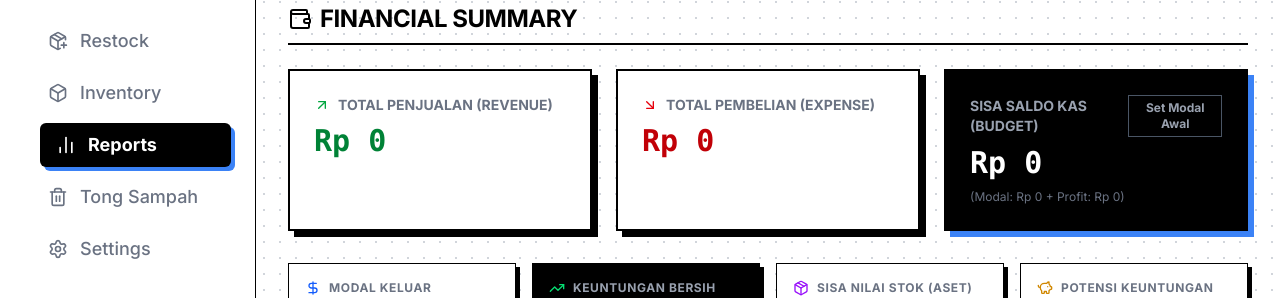
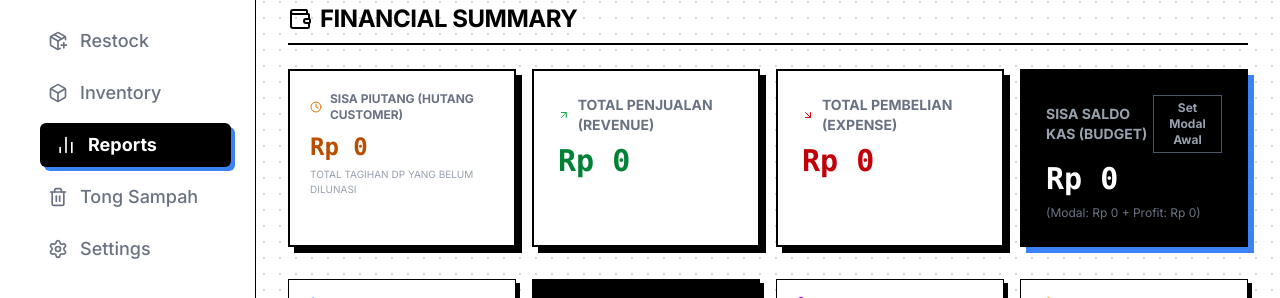
Before and after one commit to Elaziizzz/byscaperfume, a Next.js app: page /reports in a window 1280 px wide. Shown: the part 262-560 px from the top of the page. Built offline with nearby package versions, Linux system fonts and the light colour scheme; no server answers; the database is empty.

Commit message:
fix: remove literal dollar signs in Pelunasan and integrate DP/Piutang to Reports and Google Sheets

```diff
--- a/src/app/api/sheets/sync/route.ts
+++ b/src/app/api/sheets/sync/route.ts
@@ -43,10 +43,10 @@ async function ensureSheetExists(year: string, sheets: any) {
     // Write Headers
     await sheets.spreadsheets.values.update({
       spreadsheetId: SPREADSHEET_ID,
-      range: `${year}!A1:I1`,
+      range: `${year}!A1:N1`,
       valueInputOption: 'RAW',
       requestBody: {
-        values: [['ID Transaksi', 'Tanggal', 'Waktu', 'Toko', 'Tipe', 'Nama Barang', 'Qty', 'Total Harga', 'Status']],
+        values: [['ID Transaksi', 'Tanggal', 'Waktu', 'Toko', 'Tipe', 'Nama Barang', 'Qty', 'Total Harga', 'Status', 'Nama Customer', 'No Telp', 'Status Pembayaran', 'DP Dibayar', 'Sisa Kurang']],
       },
     });
   }
@@ -115,6 +115,15 @@ export async function POST(req: Request) {
 
       const rowIndex = rows.findIndex((row: any) => row[0] === payload.invoiceNo);
       if (rowIndex !== -1) {
+        const isFullLunas = payload.status === 'LUNAS';
+        await sheets.spreadsheets.values.update({
+          spreadsheetId: SPREADSHEET_ID,
+          range: `${year}!I${rowIndex + 1}`,
+          valueInputOption: 'RAW',
+          requestBody: {
+            values: [[isFullLunas ? 'VALID' : 'BELUM LUNAS']],
+          },
+        });
         await sheets.spreadsheets.values.update({
           spreadsheetId: SPREADSHEET_ID,
           range: `${year}!L${rowIndex + 1}:N${rowIndex + 1}`,
--- a/src/app/reports/page.tsx
+++ b/src/app/reports/page.tsx
@@ -3,7 +3,7 @@
 import { useEffect, useState, useMemo } from "react";
 import { supabase } from "@/lib/supabase";
 import { format } from "date-fns";
-import { FileText, Download, Calendar, Trash2, TrendingUp, DollarSign, Package, PiggyBank, Wallet, ArrowDownRight, ArrowUpRight, X } from "lucide-react";
+import { FileText, Clock, Download, Calendar, Trash2, TrendingUp, DollarSign, Package, PiggyBank, Wallet, ArrowDownRight, ArrowUpRight, X } from "lucide-react";
 import { AnimatedNumber } from "@/components/ui/AnimatedNumber";
 import jsPDF from "jspdf";
 import autoTable from "jspdf-autotable";
@@ -22,6 +22,10 @@ type Transaction = {
   created_at: string;
   deleted_at: string | null;
   store: string;
+  payment_status?: string;
+  dp_amount?: number;
+  customer_name?: string;
+  customer_phone?: string;
   materials?: { name: string; code?: string; };
 };
 
@@ -200,6 +204,26 @@ export default function ReportsPage() {
 
   const netBalance = totalSalesRevenue - totalPurchaseCost;
   const currentBudget = initialBudget + netBalance;
+
+  // Total Piutang (Customer Debt yet to be paid)
+  const totalPiutang = useMemo(() => {
+    const groups: Record<string, { total: number; dp: number; status?: string }> = {};
+    outTransactions.forEach((t: any) => {
+      const key = t.created_at;
+      if (!groups[key]) {
+        groups[key] = {
+          total: 0,
+          dp: Number(t.dp_amount) || 0,
+          status: t.payment_status
+        };
+      }
+      groups[key].total += Number(t.total_price || 0);
+    });
+
+    return Object.values(groups)
+      .filter(g => g.status === 'DP')
+      .reduce((sum, g) => sum + Math.max(0, g.total - g.dp), 0);
+  }, [outTransactions]);
 
 
 
@@ -544,7 +568,17 @@ export default function ReportsPage() {
           <Wallet className="w-6 h-6" />
           FINANCIAL SUMMARY
         </h2>
-        <div className="grid grid-cols-1 md:grid-cols-3 gap-6 mb-8">
+        <div className="grid grid-cols-1 md:grid-cols-4 gap-4 mb-8">
+          <div className="border-2 border-black p-5 bg-white hover-elevate transition-swiss group shadow-[6px_6px_0_0_rgba(0,0,0,1)] rounded-xl">
+            <div className="text-xs font-bold uppercase text-gray-500 mb-2 flex items-center gap-2 group-hover:text-black transition-colors">
+              <Clock className="w-4 h-4 text-amber-600" />
+              Sisa Piutang (Hutang Customer)
+            </div>
+            <div className="text-2xl font-mono font-bold text-amber-700">
+              Rp <AnimatedNumber value={totalPiutang} />
+            </div>
+            <div className="text-[10px] text-gray-400 mt-1 uppercase">Total tagihan DP yang belum dilunasi</div>
+          </div>
           <div className="border-2 border-black p-6 bg-white hover-elevate transition-swiss group shadow-[6px_6px_0_0_rgba(0,0,0,1)] rounded-xl">
             <div className="text-sm font-bold uppercase text-gray-500 mb-2 flex items-center gap-2 group-hover:text-black transition-colors">
               <ArrowUpRight className="w-4 h-4 text-green-600" />
```
Also changed, not shown: src/app/page.tsx (+19 -23 lines).
